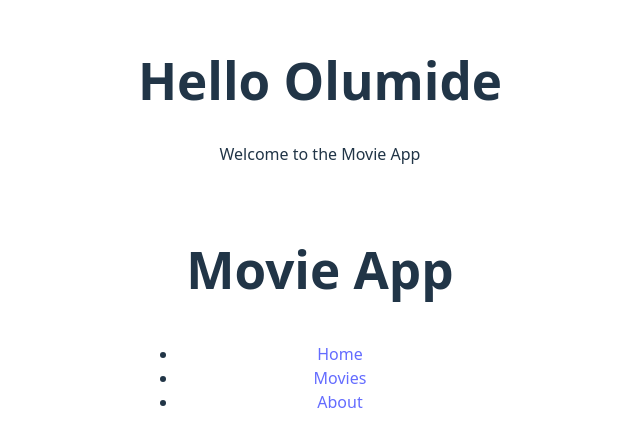
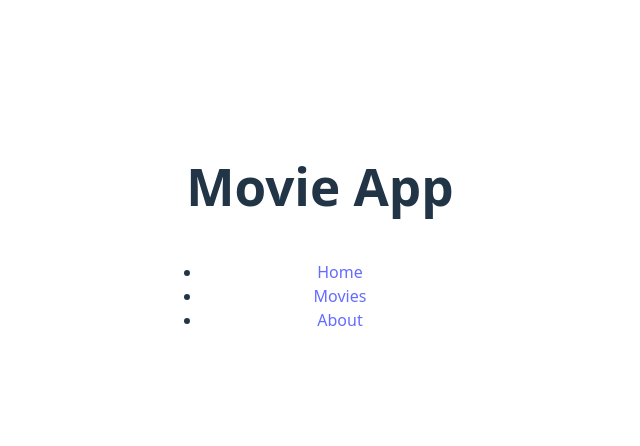
Before and after one commit to 0d-fako/Movie_app, a React (Vite) app in the folder movieapp/: page / in a window 1280 px wide. Shown: the part 176-622 px from the top of the page, without its empty margins (320-960 px from the left). Built offline with nearby package versions, Linux system fonts and the light colour scheme.

Commit message:
components

```diff
--- a/movieapp/src/App.jsx
+++ b/movieapp/src/App.jsx
@@ -1,16 +1,14 @@
-
-import './App.css'
-import Hello from './components/Hello'
+import "./App.css";
+import Hello from "./components/Hello";
+import { RouterProvider } from "react-router-dom";
+import router from "./router/routes";
 
 function App() {
-
-
   return (
     <>
-     <Hello name="Olumide" />
-
+      <RouterProvider router={router} />
     </>
-  )
+  );
 }
 
-export default App
+export default App;
--- /dev/null
+++ b/movieapp/src/router/routes.jsx
@@ -0,0 +1,6 @@
+import { createBrowserRouter } from "react-router";
+import App from "../App";
+
+const router = createBrowserRouter([{ path: "/", component: App }]);
+
+export default router;
```
